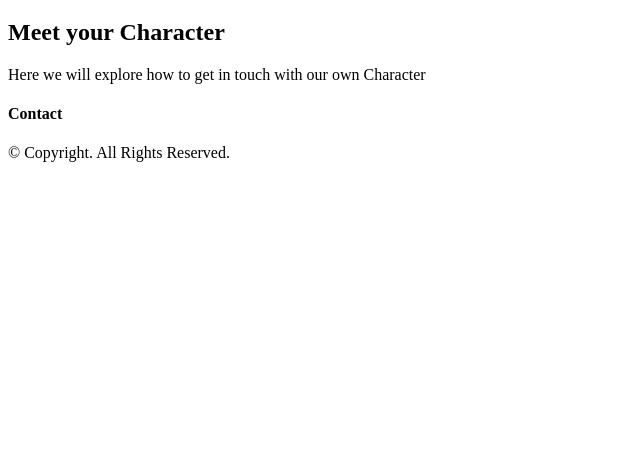
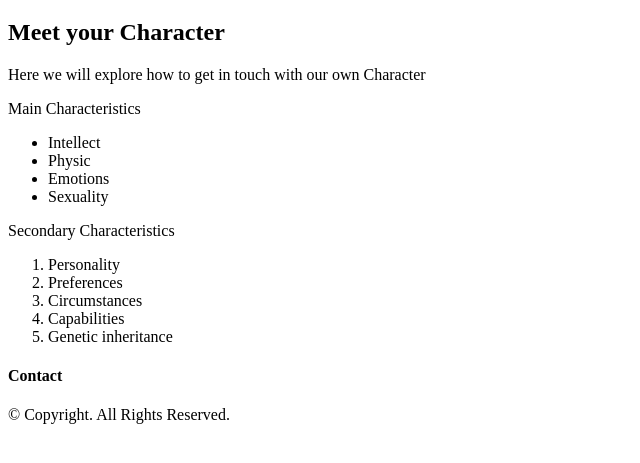
Before and after one commit to Cody2612/Html-intro, a plain HTML site: page index.html in a window 1280 px wide. Shown: the part 61-524 px from the top of the page, without its empty margins (0-640 px from the left). Drawn offline with Linux system fonts and the light colour scheme.

Commit message:
complete task 3

```diff
--- a/index.html
+++ b/index.html
@@ -13,6 +13,27 @@
     <main>
         <h2>Meet your Character</h2>
         <p>Here we will explore how to get in touch with our own Character</p>
+        <section>
+            <p>Main Characteristics</p>
+            <ul>
+                <li>Intellect</li>
+                <li>Physic</li>
+                <li>Emotions</li>
+                <li>Sexuality</li>
+            </ul>
+        </section>
+
+        <section>
+            <p>Secondary Characteristics</p>
+            <ol>
+              <li>Personality</li>
+              <li>Preferences</li>
+              <li>Circumstances</li>
+              <li>Capabilities</li>
+              <li>Genetic inheritance</li>
+            </ol>
+        </section>
+
     </main>
 
     <footer>
```
